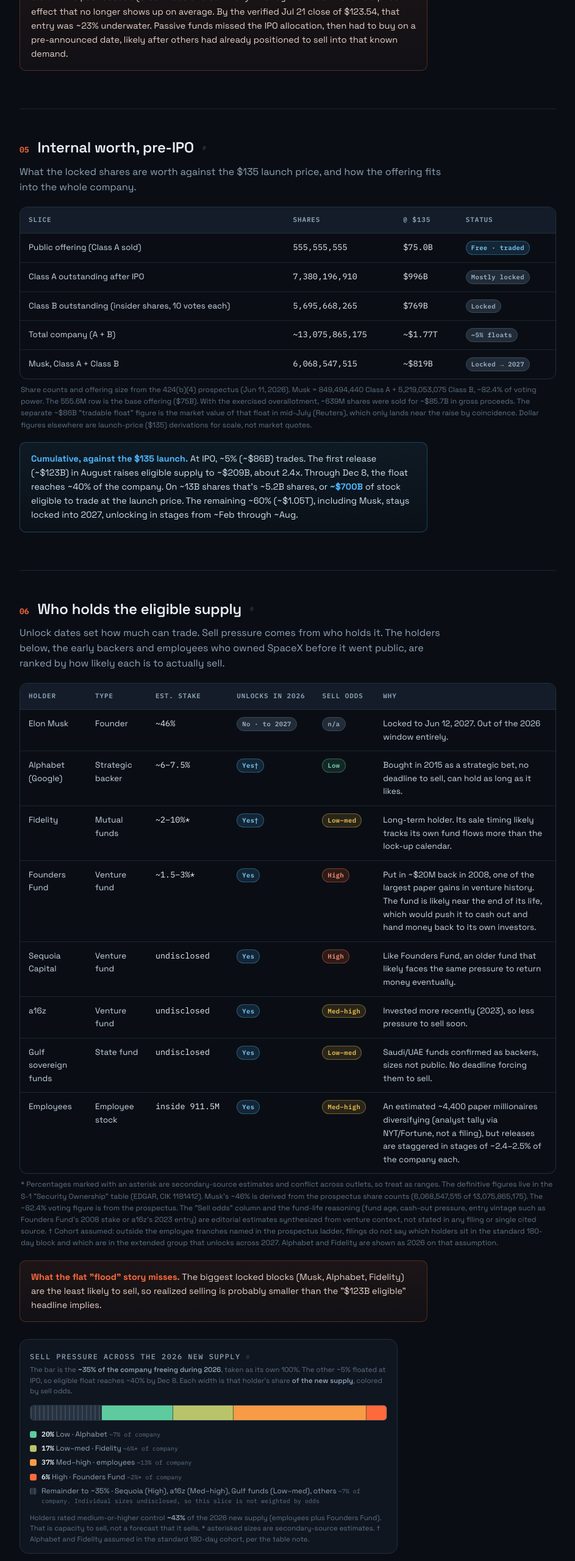
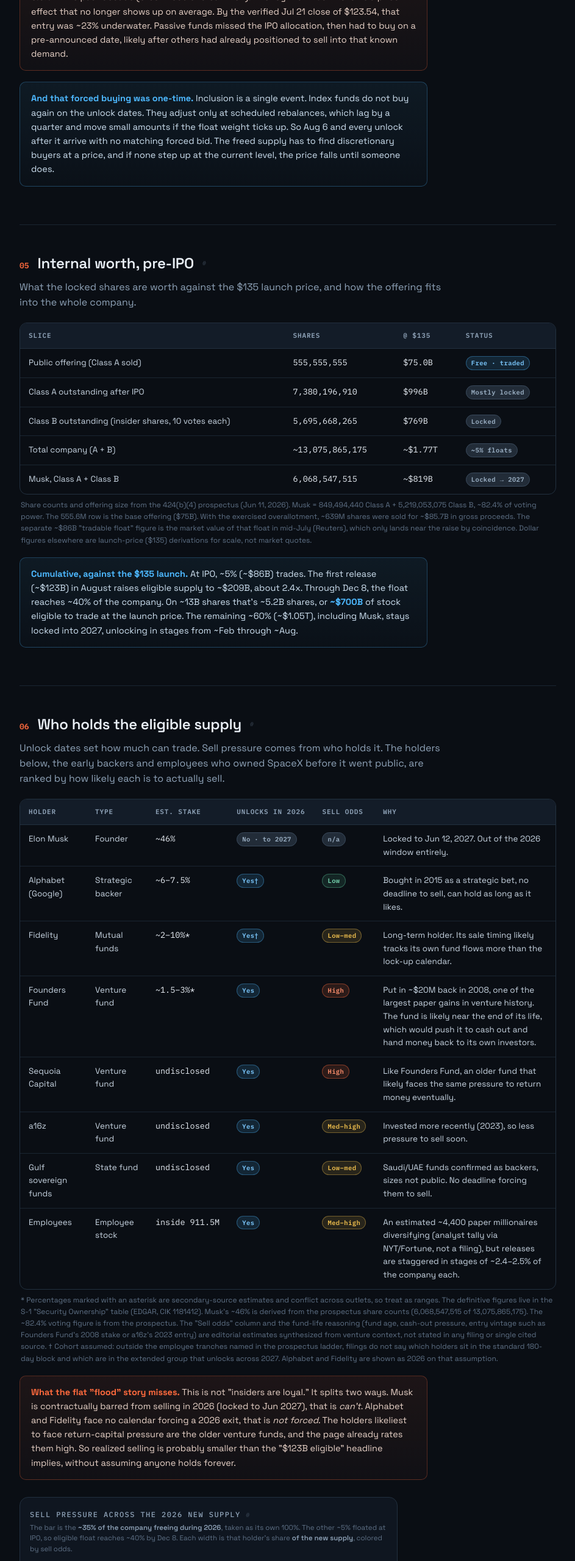
Before and after one commit to ischyron/spcx-lockups, a plain HTML site: page index.html in a window 1280 px wide. Shown: the part 6460-9020 px from the top of the page at 61% size, without its empty margins (168-1111 px from the left). Drawn offline with Linux system fonts and the light colour scheme.

Commit message:
Correct unlock figures and sourcing, refine copy, add anchors

```diff
--- a/index.html
+++ b/index.html
@@ -934,6 +934,8 @@
     </div>
 
     <div class="flag"><b>It did not lift the tape.</b> On inclusion day SPCX fell. The index-inclusion pop itself has faded: the average abnormal return on joining the S&amp;P 500 fell from 7.4% in the 1990s to 0.3% in the past decade (Greenwood and Sammon). "Money that must move" is a price effect that no longer shows up on average. By the verified Jul 21 close of $123.54, that entry was ~23% underwater. Passive funds missed the IPO allocation, then had to buy on a pre-announced date, likely after others had already positioned to sell into that known demand.</div>
+
+    <div class="flag cool"><b>And that forced buying was one-time.</b> Inclusion is a single event. Index funds do not buy again on the unlock dates. They adjust only at scheduled rebalances, which lag by a quarter and move small amounts if the float weight ticks up. So Aug 6 and every unlock after it arrive with no matching forced bid. The freed supply has to find discretionary buyers at a price, and if none step up at the current level, the price falls until someone does.</div>
   </section>
 
   <!-- 05 INTERNAL WORTH / OWNERSHIP -->
@@ -1049,7 +1051,7 @@
     </div>
     <p class="cap-t cap-full">* Percentages marked with an asterisk are secondary-source estimates and conflict across outlets, so treat as ranges. The definitive figures live in the S-1 "Security Ownership" table (EDGAR, CIK 1181412). Musk's ~46% is derived from the prospectus share counts (6,068,547,515 of 13,075,865,175). The ~82.4% voting figure is from the prospectus. The "Sell odds" column and the fund-life reasoning (fund age, cash-out pressure, entry vintage such as Founders Fund's 2008 stake or a16z's 2023 entry) are editorial estimates synthesized from venture context, not stated in any filing or single cited source. † Cohort assumed: outside the employee tranches named in the prospectus ladder, filings do not say which holders sit in the standard 180-day block and which are in the extended group that unlocks across 2027. Alphabet and Fidelity are shown as 2026 on that assumption.</p>
 
-    <div class="flag"><b>What the flat "flood" story misses.</b> The biggest locked blocks (Musk, Alphabet, Fidelity) are the least likely to sell, so realized selling is probably smaller than the "$123B eligible" headline implies.</div>
+    <div class="flag"><b>What the flat "flood" story misses.</b> This is not "insiders are loyal." It splits two ways. Musk is contractually barred from selling in 2026 (locked to Jun 2027), that is <i>can't</i>. Alphabet and Fidelity face no calendar forcing a 2026 exit, that is <i>not forced</i>. The holders likeliest to face return-capital pressure are the older venture funds, and the page already rates them high. So realized selling is probably smaller than the "$123B eligible" headline implies, without assuming anyone holds forever.</div>
 
     <div class="pie-block" id="sell-risk">
       <div class="pie-card oddscard">
@@ -1091,7 +1093,7 @@
       <li><span class="rn">7</span><b>A conviction tier waits below.</b> Thesis buyers exist: ARK has bought SPCX on the way down and keeps buying dips. That's a sentiment floor and a next-day-verifiable signal (ARK publishes its ETF trades daily), not absorption capacity.</li>
     </ol>
 
-    <div class="flag"><b>What this page does not cover.</b> This maps supply timing, not price. Between unlock dates the tape often moves on positioning left out here: short interest and the cost to borrow, options open interest and dealer hedging, the float-adjusted index weight, and how deep real demand is. On a thin ~5% float, those forces can dominate for weeks while the supply schedule sits unchanged. Read this as the map of <i>when</i> supply structurally shifts, not a forecast of where the price goes. The unlock dates matter most as the moments that map meets positioning: a big block freeing into a heavily shorted, thin float is when the squeeze-prone regime can break.</div>
+    <div class="flag"><b>What this page does not cover.</b> This maps supply timing, not price. Between unlock dates the tape often moves on positioning left out here: short interest and the cost to borrow, options open interest and dealer hedging, the float-adjusted index weight, and how deep real demand is. On a thin ~5% float, those forces can dominate for weeks while the supply schedule sits unchanged. Read this as the map of <i>when</i> supply structurally shifts, not a forecast of where the price goes. One piece is arithmetic: an unlock <i>adds</i> float, and short interest measured against a bigger float falls, which tends to drain squeeze fuel. The exception runs the other way: if expected unlock selling fails to show, shorts positioned for it may have to cover into thin supply. The supply itself is the bearish part.</div>
   </section>
 
   <!-- 08 WHAT TO WATCH -->
```
Also changed, not shown: 1 other file.
